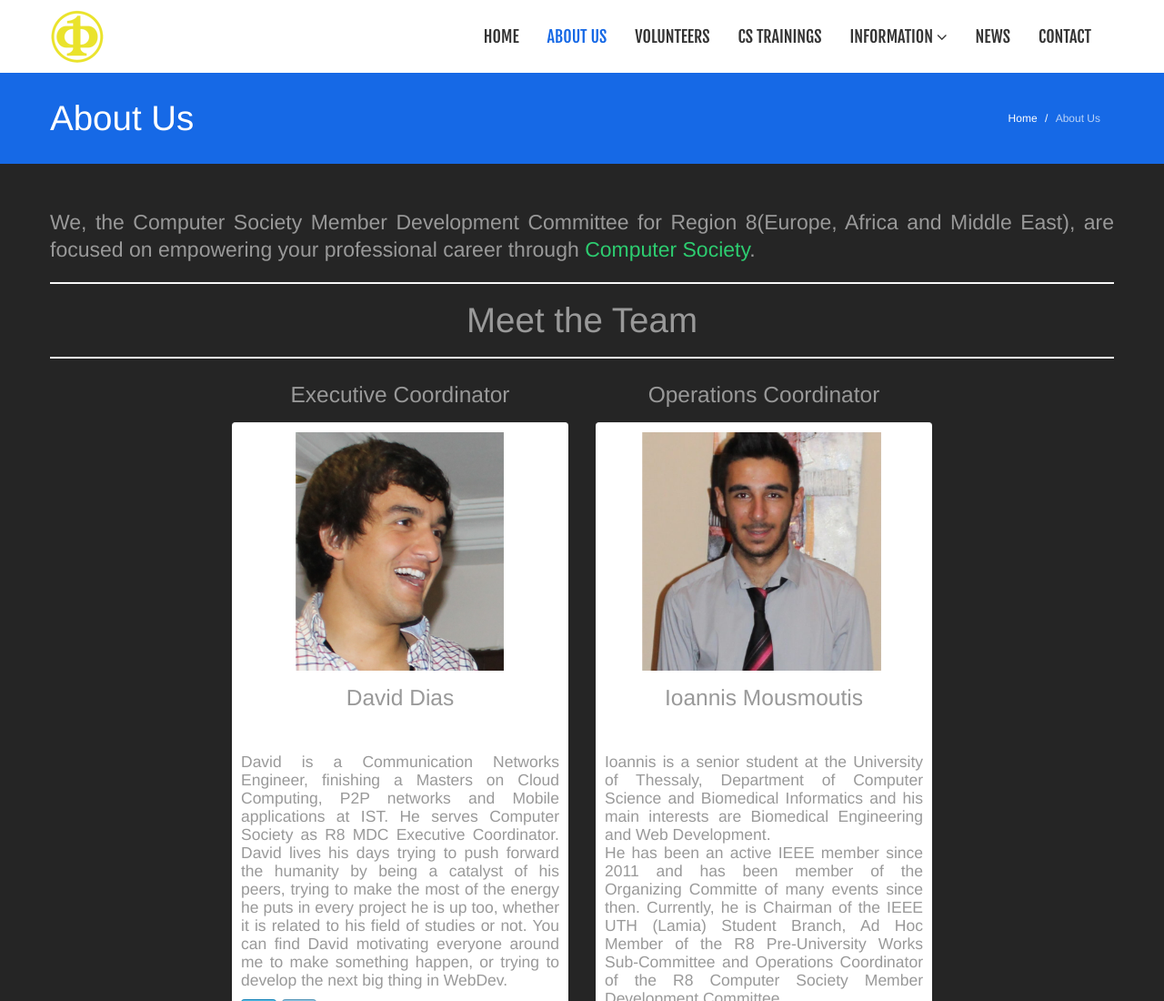
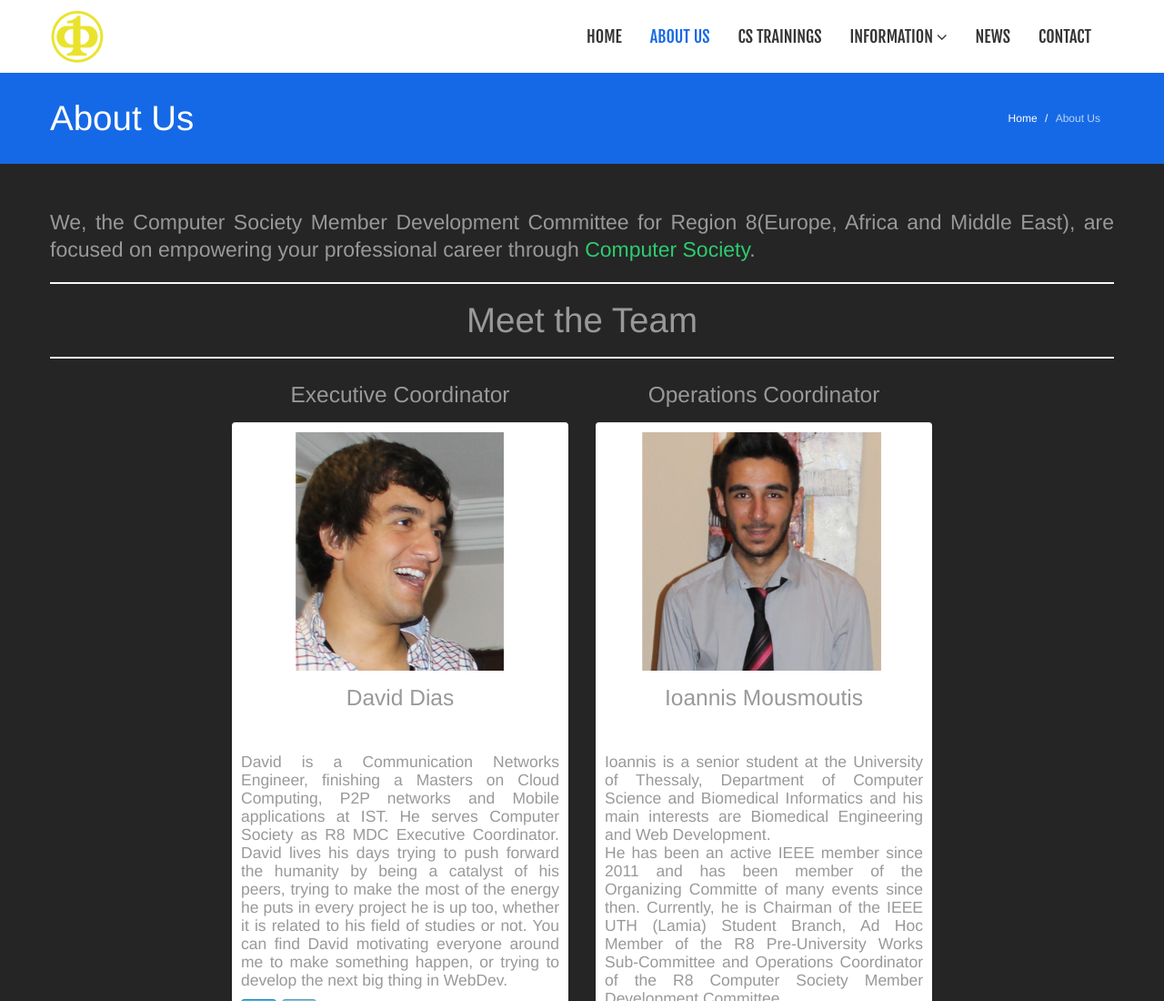
Before and after one commit to csr8/csr8.org, a website: page public/about-us.html in a window 1280 px wide. Shown: the top 1100 px of the page at 91% size. Drawn offline with Linux system fonts and the light colour scheme.

Commit message:
ready to publish

```diff
--- a/public/about-us.html
+++ b/public/about-us.html
@@ -33,7 +33,7 @@
           <ul class="nav">
             <li><a href="index.html">Home</a></li>
             <li class="active"><a href="about-us.html">About Us</a></li>
-            <li><a href="volunteers.html">Volunteers</a></li>
+            <!-- <li><a href="volunteers.html">Volunteers</a></li> -->
             <li><a href="cs-trainings.html">CS Trainings</a></li>
             <li class="dropdown">
               <a href="#" class="dropdown-toggle" data-toggle="dropdown">Information <i class="icon-angle-down"></i></a>
```
Also changed, not shown: public/awards.html (+1 -1 lines), public/cs-trainings.html (+1 -1 lines), public/index.html (+1 -1 lines), public/stc.html (+1 -1 lines), public/tech_awards.html (+1 -1 lines).
